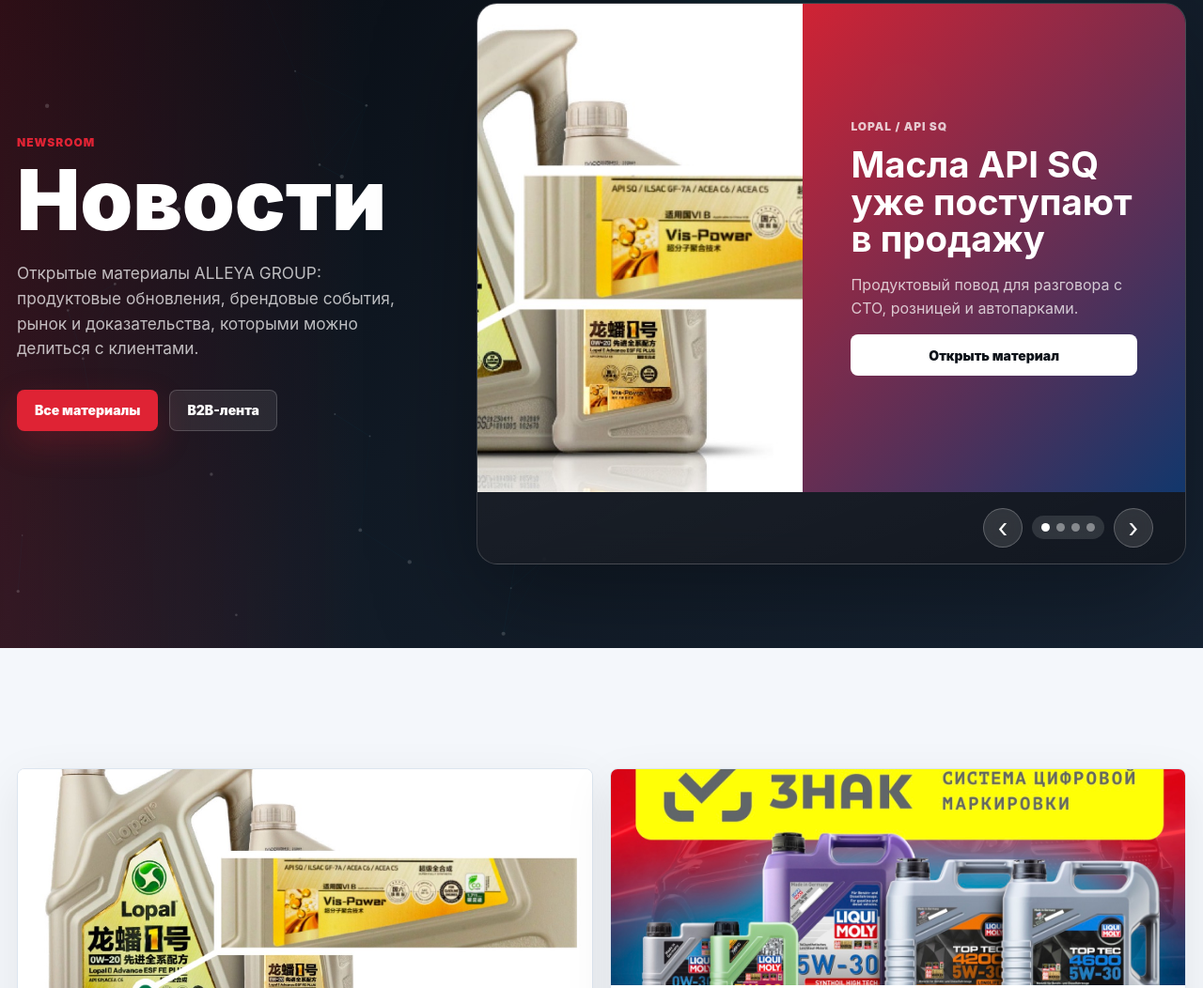
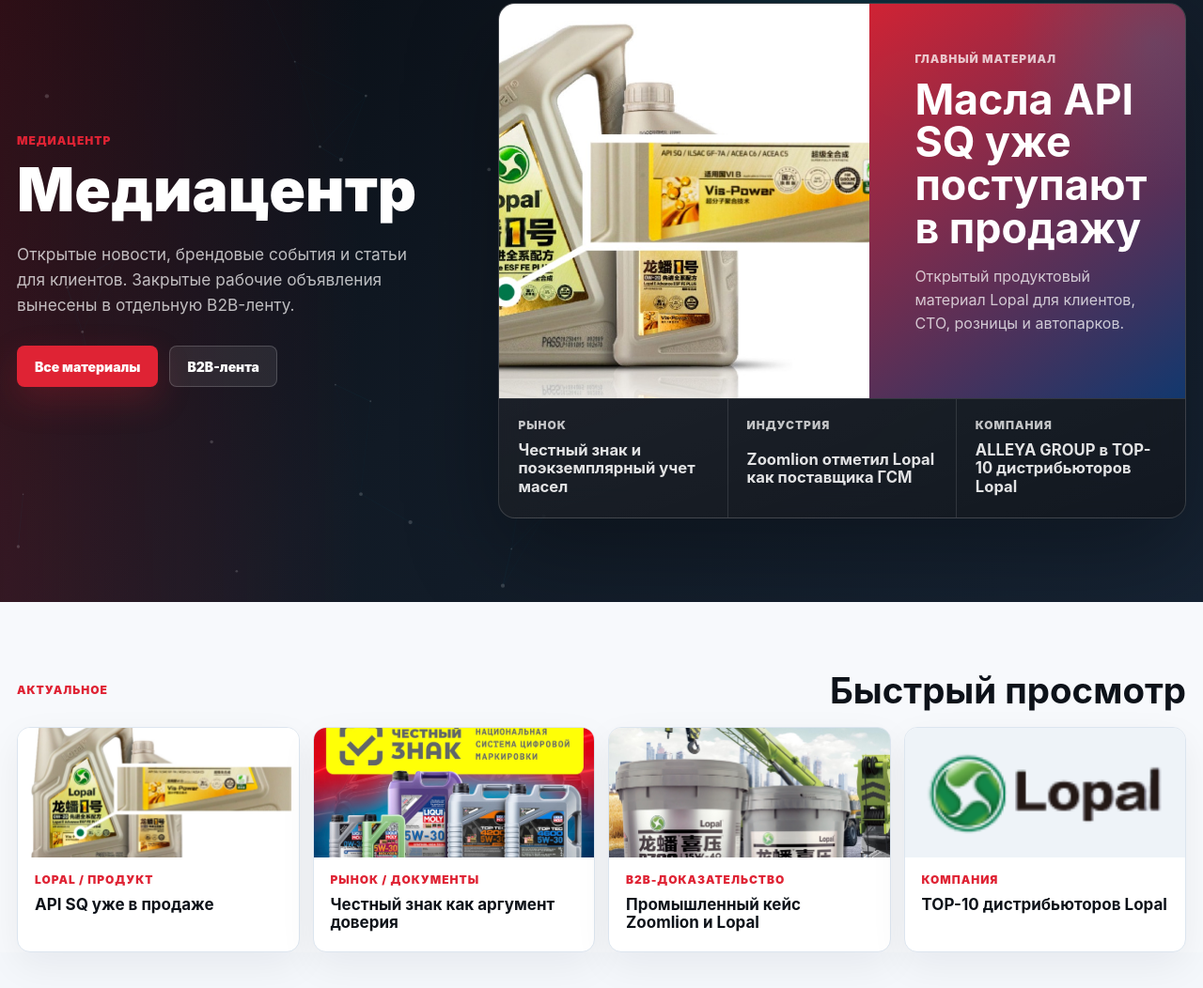
Before and after one commit to Bogdanek41922/Alleya_group, a plain HTML site: page news/index.html in a window 1280 px wide. Shown: the part 197-1249 px from the top of the page at 94% size. Drawn offline with Linux system fonts and the light colour scheme.

Commit message:
Refine public news landing

```diff
--- a/news/index.html
+++ b/news/index.html
@@ -33,67 +33,50 @@
     </header>
 
     <main>
-      <section class="news-showcase-hero theme-dark">
+      <section class="news-room-hero theme-dark">
         <canvas class="atmosphere" width="1440" height="720" aria-hidden="true" data-atmosphere></canvas>
-        <div class="section-shell news-showcase-grid">
-          <div class="news-showcase-copy" data-reveal>
-            <p class="eyebrow">newsroom</p>
-            <h1>Новости</h1>
+        <div class="section-shell news-room-grid">
+          <div class="news-room-copy" data-reveal>
+            <p class="eyebrow">медиацентр</p>
+            <h1>Медиацентр</h1>
             <p class="lead">
-              Открытые материалы ALLEYA GROUP: продуктовые обновления, брендовые события, рынок и доказательства,
-              которыми можно делиться с клиентами.
+              Открытые новости, брендовые события и статьи для клиентов. Закрытые рабочие объявления вынесены
+              в отдельную B2B-ленту.
             </p>
             <div class="news-showcase-actions">
               <a class="button button-primary" href="#news-list">Все материалы</a>
               <a class="button button-glass" href="/b2b/">B2B-лента</a>
             </div>
           </div>
-          <div class="spotlight-frame" data-news-carousel data-reveal aria-label="Главные новости">
-            <div class="spotlight-slider">
-              <div class="spotlight-track" data-carousel-track>
-                <article class="spotlight-slide is-active">
-                  <img src="/assets/optimized/news-api-sq.jpg" alt="Масла API SQ">
-                  <div>
-                    <span>Lopal / API SQ</span>
-                    <h3>Масла API SQ уже поступают в продажу</h3>
-                    <p>Продуктовый повод для разговора с СТО, розницей и автопарками.</p>
-                    <a class="button button-light" href="/news/api-sq/">Открыть материал</a>
-                  </div>
-                </article>
-                <article class="spotlight-slide">
-                  <img src="/assets/optimized/news-chestny-znak.jpg" alt="Честный знак">
-                  <div>
-                    <span>рынок / документы</span>
-                    <h3>Честный знак как аргумент официальной поставки</h3>
-                    <p>Материал помогает объяснить клиенту ценность прозрачного канала и подтвержденных документов.</p>
-                    <a class="button button-light" href="/news/chestny-znak/">Открыть материал</a>
-                  </div>
-                </article>
-                <article class="spotlight-slide">
-                  <img src="/assets/optimized/news-zoomlion.jpg" alt="Zoomlion и Lopal">
-                  <div>
-                    <span>индустрия / доверие</span>
-                    <h3>Zoomlion отметил Lopal как поставщика ГСМ</h3>
-                    <p>Промышленный кейс для переговоров с техническими клиентами и спецтехникой.</p>
-                    <a class="button button-light" href="/news/zoomlion-lopal/">Открыть материал</a>
-                  </div>
-                </article>
-                <article class="spotlight-slide">
-                  <img src="/assets/images/LOPAL.png" alt="Lopal">
-                  <div>
-                    <span>компания / доверие</span>
-                    <h3>ALLEYA GROUP вошла в TOP-10 дистрибьюторов Lopal</h3>
-                    <p>Открытый инфоповод о статусе компании в брендовой экосистеме Lopal.</p>
-                    <a class="button button-light" href="/news/lopal-top-10/">Открыть материал</a>
-                  </div>
-                </article>
+          <div class="editorial-board" data-reveal aria-label="Главные материалы">
+            <a class="editorial-feature" href="/news/api-sq/">
+              <img src="/assets/optimized/news-api-sq.jpg" alt="Масла API SQ">
+              <div>
+                <span>главный материал</span>
+                <h2>Масла API SQ уже поступают в продажу</h2>
+                <p>Открытый продуктовый материал Lopal для клиентов, СТО, розницы и автопарков.</p>
               </div>
-              <div class="carousel-controls" aria-label="Управление каруселью">
-                <button type="button" aria-label="Предыдущий материал" data-carousel-prev></button>
-                <div class="carousel-dots" data-carousel-dots></div>
-                <button type="button" aria-label="Следующий материал" data-carousel-next></button>
-              </div>
+            </a>
+            <div class="editorial-list">
+              <a href="/news/chestny-znak/"><span>рынок</span><strong>Честный знак и поэкземплярный учет масел</strong></a>
+              <a href="/news/zoomlion-lopal/"><span>индустрия</span><strong>Zoomlion отметил Lopal как поставщика ГСМ</strong></a>
+              <a href="/news/lopal-top-10/"><span>компания</span><strong>ALLEYA GROUP в TOP-10 дистрибьюторов Lopal</strong></a>
             </div>
+          </div>
+        </div>
+      </section>
+
+      <section class="news-rail-section" aria-label="Актуальные материалы">
+        <div class="section-shell">
+          <div class="news-rail-head" data-reveal>
+            <p class="eyebrow">актуальное</p>
+            <h2>Быстрый просмотр</h2>
+          </div>
+          <div class="news-rail" data-reveal>
+            <a href="/news/api-sq/"><img src="/assets/optimized/news-api-sq.jpg" alt=""><span>Lopal / продукт</span><strong>API SQ уже в продаже</strong></a>
+            <a href="/news/chestny-znak/"><img src="/assets/optimized/news-chestny-znak.jpg" alt=""><span>рынок / документы</span><strong>Честный знак как аргумент доверия</strong></a>
+            <a href="/news/zoomlion-lopal/"><img src="/assets/optimized/news-zoomlion.jpg" alt=""><span>B2B-доказательство</span><strong>Промышленный кейс Zoomlion и Lopal</strong></a>
+            <a href="/news/lopal-top-10/"><img src="/assets/images/LOPAL.png" alt=""><span>компания</span><strong>TOP-10 дистрибьюторов Lopal</strong></a>
           </div>
         </div>
       </section>
--- a/styles.css
+++ b/styles.css
@@ -1279,6 +1279,166 @@ html.js-ready [data-reveal].is-visible {
   margin-top: 30px;
 }
 
+.news-room-hero {
+  position: relative;
+  isolation: isolate;
+  overflow: hidden;
+  min-height: calc(100svh - 76px);
+  padding: clamp(54px, 7vw, 92px) 0;
+}
+
+.news-room-grid {
+  display: grid;
+  grid-template-columns: minmax(300px, 0.38fr) minmax(620px, 0.62fr);
+  gap: clamp(30px, 5vw, 82px);
+  align-items: center;
+}
+
+.news-room-copy h1 {
+  max-width: 620px;
+  margin: 0;
+  font-size: clamp(40px, 5vw, 72px);
+  font-weight: 950;
+  line-height: 0.98;
+}
+
+.news-room-copy .lead {
+  color: rgba(255, 255, 255, 0.72);
+  font-size: clamp(17px, 1.35vw, 21px);
+}
+
+.editorial-board {
+  overflow: hidden;
+  border: 1px solid rgba(255, 255, 255, 0.14);
+  border-radius: 18px;
+  background:
+    linear-gradient(160deg, rgba(255, 255, 255, 0.12), rgba(255, 255, 255, 0.04)),
+    rgba(6, 10, 18, 0.76);
+  box-shadow: 0 34px 100px rgba(0, 0, 0, 0.32);
+  backdrop-filter: blur(18px);
+}
+
+.editorial-feature {
+  display: grid;
+  grid-template-columns: minmax(0, 0.54fr) minmax(0, 0.46fr);
+  min-height: 420px;
+}
+
+.editorial-feature img {
+  width: 100%;
+  height: 100%;
+  object-fit: cover;
+  background: #eef3f8;
+}
+
+.editorial-feature div {
+  display: grid;
+  align-content: center;
+  padding: clamp(24px, 4vw, 48px);
+  background:
+    radial-gradient(circle at 90% 10%, rgba(0, 166, 200, 0.18), transparent 32%),
+    linear-gradient(145deg, rgba(223, 35, 52, 0.92), rgba(18, 59, 116, 0.92));
+}
+
+.editorial-feature span,
+.editorial-list span,
+.news-rail span {
+  color: rgba(255, 255, 255, 0.74);
+  font-size: 12px;
+  font-weight: 950;
+  letter-spacing: 0.08em;
+  text-transform: uppercase;
+}
+
+.editorial-feature h2 {
+  margin: 14px 0 0;
+  font-size: clamp(30px, 3.5vw, 54px);
+  line-height: 1.02;
+}
+
+.editorial-feature p {
+  color: rgba(255, 255, 255, 0.74);
+  line-height: 1.55;
+}
+
+.editorial-list {
+  display: grid;
+  grid-template-columns: repeat(3, minmax(0, 1fr));
+  border-top: 1px solid rgba(255, 255, 255, 0.12);
+}
+
+.editorial-list a {
+  display: grid;
+  gap: 8px;
+  min-height: 126px;
+  padding: 20px;
+  border-right: 1px solid rgba(255, 255, 255, 0.12);
+}
+
+.editorial-list a:last-child {
+  border-right: 0;
+}
+
+.editorial-list strong {
+  color: rgba(255, 255, 255, 0.88);
+  font-size: clamp(16px, 1.3vw, 20px);
+  line-height: 1.18;
+}
+
+.news-rail-section {
+  padding: clamp(44px, 6vw, 74px) 0 0;
+  background: #f7f9fc;
+}
+
+.news-rail-head {
+  display: flex;
+  align-items: end;
+  justify-content: space-between;
+  gap: 18px;
+  margin-bottom: 18px;
+}
+
+.news-rail-head h2 {
+  margin: 0;
+  font-size: clamp(28px, 3vw, 42px);
+  line-height: 1.05;
+}
+
+.news-rail {
+  display: grid;
+  grid-template-columns: repeat(4, minmax(0, 1fr));
+  gap: 14px;
+}
+
+.news-rail a {
+  overflow: hidden;
+  border: 1px solid var(--line);
+  border-radius: 14px;
+  background: var(--white);
+  box-shadow: 0 14px 40px rgba(14, 21, 31, 0.06);
+}
+
+.news-rail img {
+  width: 100%;
+  height: 138px;
+  object-fit: cover;
+  background: #eef3f8;
+}
+
+.news-rail span {
+  display: block;
+  margin: 16px 18px 0;
+  color: var(--red);
+}
+
+.news-rail strong {
+  display: block;
+  margin: 10px 18px 20px;
+  color: var(--ink);
+  font-size: clamp(17px, 1.25vw, 21px);
+  line-height: 1.16;
+}
+
 .spotlight-frame {
   display: grid;
   grid-template-columns: minmax(280px, 0.42fr) minmax(0, 0.58fr);
@@ -1946,7 +2106,8 @@ html.js-ready [data-reveal].is-visible {
   .contact-layout,
   .portal-gate-grid,
   .spotlight-frame,
-  .news-showcase-grid {
+  .news-showcase-grid,
+  .news-room-grid {
     grid-template-columns: 1fr;
   }
 
@@ -1970,6 +2131,7 @@ html.js-ready [data-reveal].is-visible {
 
   .advantage-grid,
   .news-grid.listing,
+  .news-rail,
   .workspace-grid,
   .workspace-grid.secondary,
   .b2b-news-grid,
@@ -1986,6 +2148,10 @@ html.js-ready [data-reveal].is-visible {
   .canister-gallery {
     grid-template-columns: 1fr;
   }
+
+  .editorial-board {
+    max-width: 860px;
+  }
 }
 
 @media (max-width: 760px) {
@@ -2013,7 +2179,8 @@ html.js-ready [data-reveal].is-visible {
 
   .home-hero,
   .about-hero,
-  .page-hero {
+  .page-hero,
+  .news-room-hero {
     min-height: auto;
     padding: 48px 0;
   }
@@ -2059,6 +2226,7 @@ html.js-ready [data-reveal].is-visible {
   .hero-bottom,
   .news-grid,
   .news-grid.listing,
+  .news-rail,
   .workspace-grid,
   .workspace-grid.secondary,
   .b2b-news-grid,
@@ -2093,6 +2261,38 @@ html.js-ready [data-reveal].is-visible {
   .section-head.split,
   .cta-inner {
     grid-template-columns: 1fr;
+  }
+
+  .news-room-copy h1 {
+    font-size: clamp(38px, 11vw, 54px);
+    line-height: 1;
+  }
+
+  .editorial-feature,
+  .editorial-list {
+    grid-template-columns: 1fr;
+  }
+
+  .editorial-feature {
+    min-height: auto;
+  }
+
+  .editorial-feature img {
+    height: 240px;
+  }
+
+  .editorial-list a {
+    min-height: auto;
+    border-right: 0;
+    border-bottom: 1px solid rgba(255, 255, 255, 0.12);
+  }
+
+  .editorial-list a:last-child {
+    border-bottom: 0;
+  }
+
+  .news-rail img {
+    height: 190px;
   }
 
   .cta-inner div {
```
